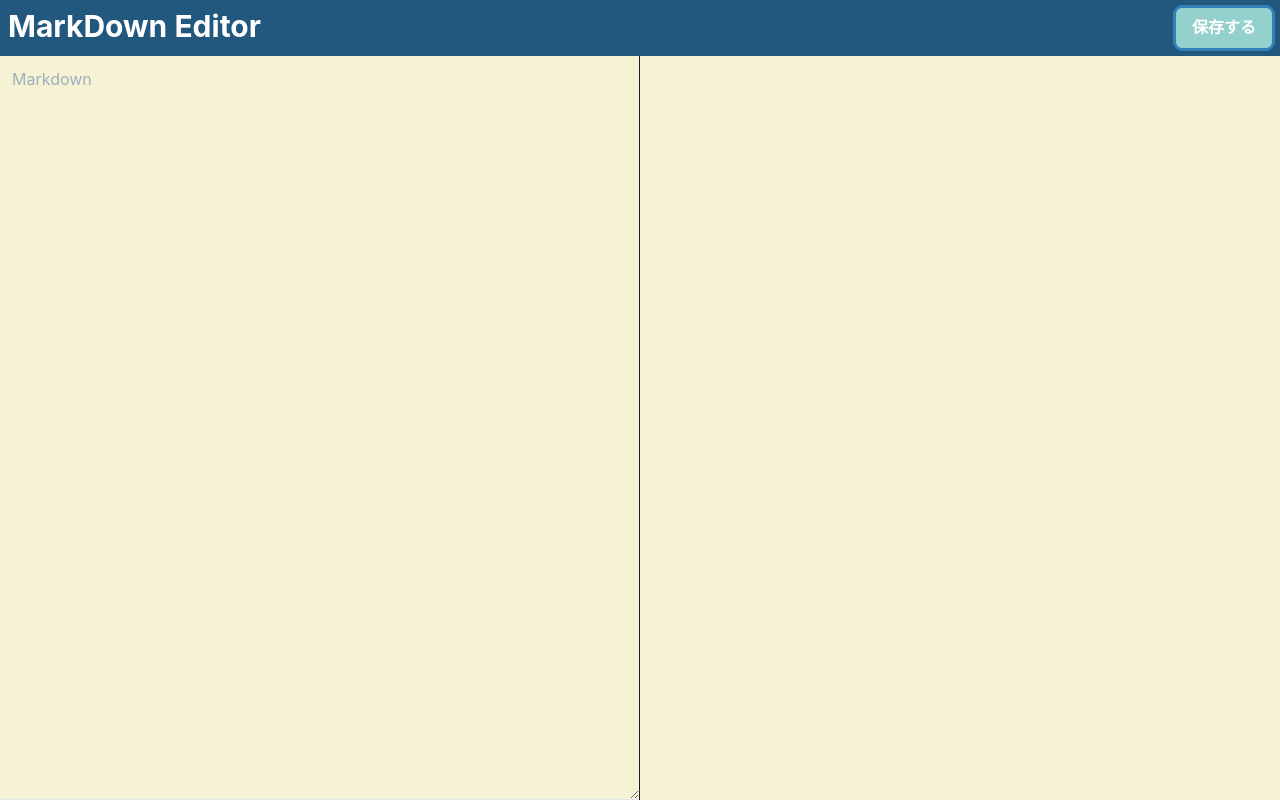
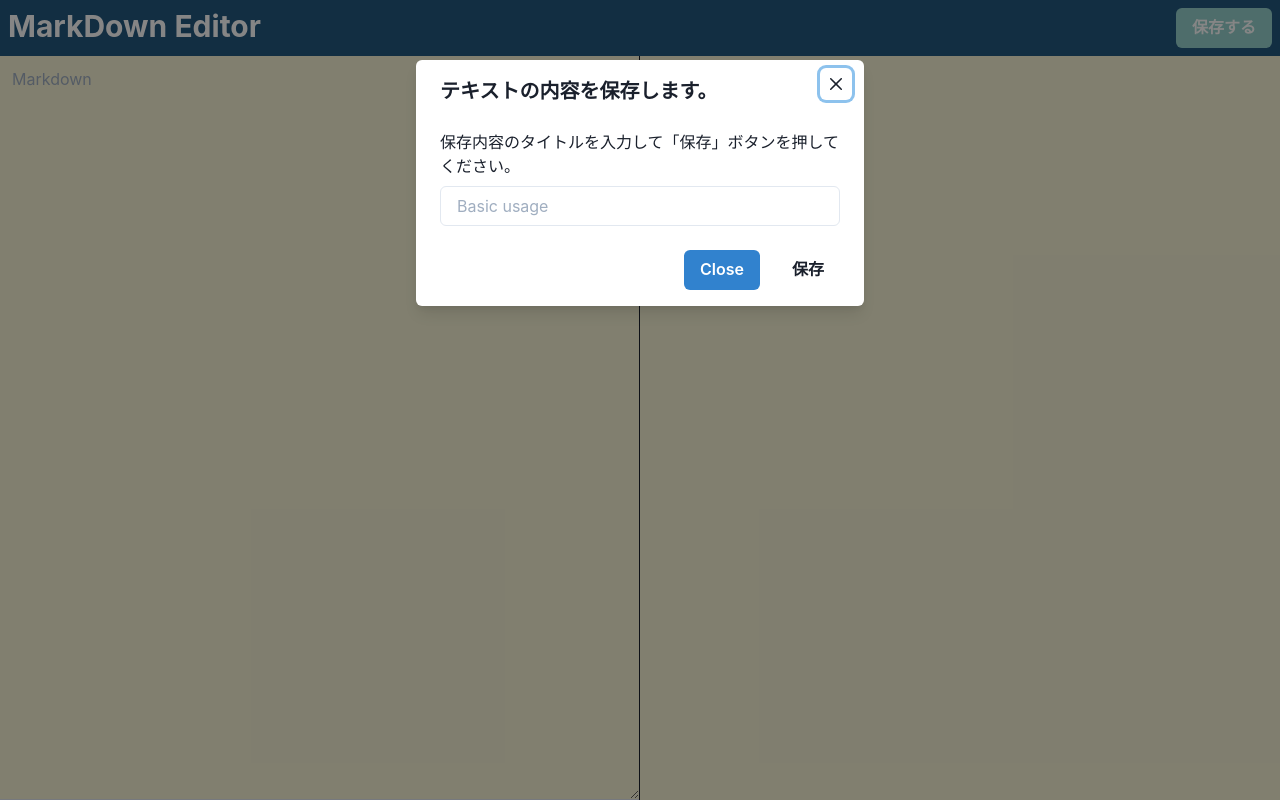
Before and after one commit to s-yoshiii/markdown-editor-2nd, a React app: page / in a window 1280 px wide. Both pictures are taken after a click on the button "保存する". Built offline with nearby package versions, Linux system fonts and the light colour scheme.

Commit message:
モーダルの開閉まで

```diff
--- a/src/components/primaryButton.tsx
+++ b/src/components/save_button.tsx
@@ -4,7 +4,7 @@ interface Props {
   children: string;
   onClick: () => void;
 }
-export const PrimaryButton: React.FC<Props> = (props) => (
+export const SaveButton: React.FC<Props> = (props) => (
   <Button
     bg='brand.200'
     color='white'
--- /dev/null
+++ b/src/components/save_modal.tsx
@@ -0,0 +1 @@
+import * as React from 'react';
--- a/src/pages/editor.tsx
+++ b/src/pages/editor.tsx
@@ -1,16 +1,32 @@
-import { Box, Flex, Spacer, Textarea } from '@chakra-ui/react';
+import {
+  Box,
+  Button,
+  Flex,
+  Input,
+  Modal,
+  ModalBody,
+  ModalCloseButton,
+  ModalContent,
+  ModalFooter,
+  ModalHeader,
+  ModalOverlay,
+  Spacer,
+  Textarea,
+  useDisclosure,
+} from '@chakra-ui/react';
 import * as React from 'react';
 import ReactMarkdown from 'react-markdown';
 import { useStateWithStorage } from '../hooks/use_state_with_storage';
 import { Header } from '../components/header';
 import { putMemo } from '../indexeddb/memos';
-import { PrimaryButton } from '../components/primaryButton';
+import { SaveButton } from '../components/save_button';
 const StorageKey = 'pages/editor:textarea';
 export const Editor: React.FC = () => {
   const [text, setText] = useStateWithStorage('', StorageKey);
   const saveMemo = (): void => {
     putMemo('TITLE', text);
   };
+  const { isOpen, onOpen, onClose } = useDisclosure();
   return (
     <>
       <Flex
@@ -25,7 +41,7 @@ export const Editor: React.FC = () => {
       >
         <Header />
         <Spacer />
-        <PrimaryButton onClick={saveMemo}>保存する</PrimaryButton>
+        <SaveButton onClick={onOpen}>保存する</SaveButton>
       </Flex>
       <Flex
         pos='fixed'
@@ -51,6 +67,23 @@ export const Editor: React.FC = () => {
           <ReactMarkdown children={text} />
         </Box>
       </Flex>
+      <Modal isOpen={isOpen} onClose={onClose}>
+        <ModalOverlay />
+        <ModalContent>
+          <ModalHeader>テキストの内容を保存します。</ModalHeader>
+          <ModalCloseButton />
+          <ModalBody>
+            保存内容のタイトルを入力して「保存」ボタンを押してください。
+            <Input mt={2} placeholder='Basic usage' />
+          </ModalBody>
+          <ModalFooter>
+            <Button colorScheme='blue' mr={4} onClick={onClose}>
+              Close
+            </Button>
+            <Button variant='ghost'>保存</Button>
+          </ModalFooter>
+        </ModalContent>
+      </Modal>
     </>
   );
 };
```
